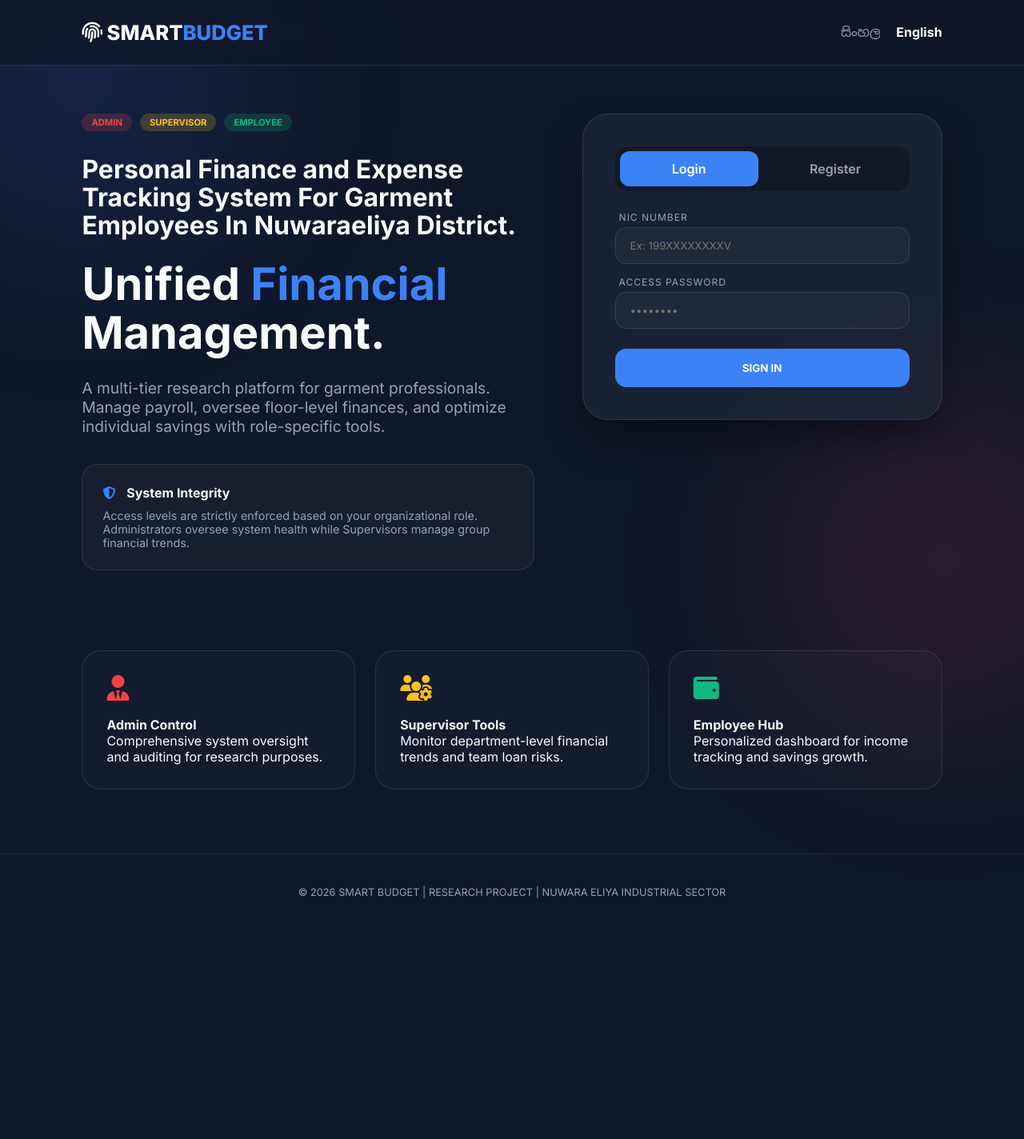
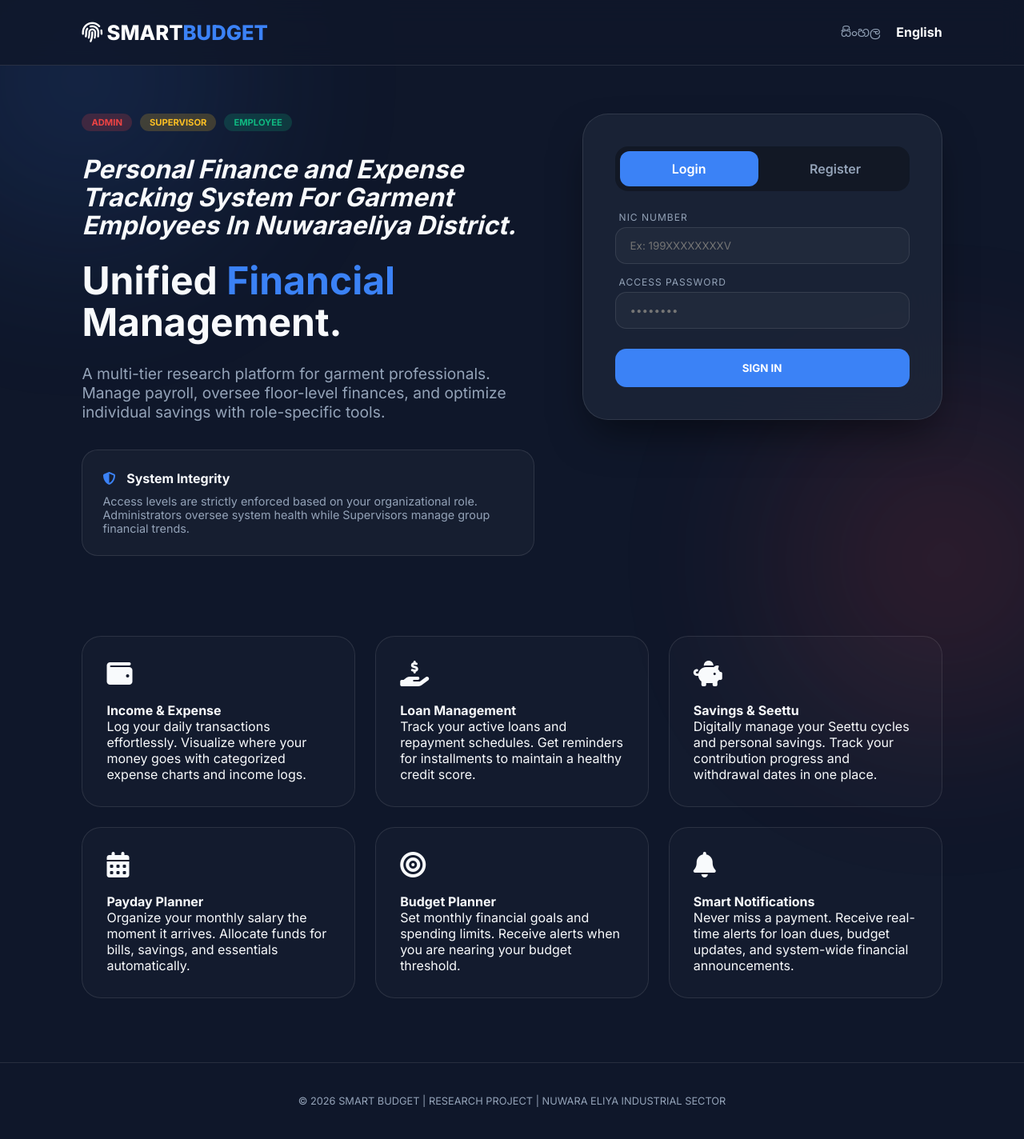
Before and after one commit to DilushaRathnayake/Final-Project, a PHP site: page /index.php in a window 1280 px wide. Shown: the whole page at 80% size. Before the commit the page ends 1123 px from the top, so only its background shows below. Run offline with PHP 8.4, Linux system fonts and the light colour scheme.

Commit message:
Update index.php

```diff
--- a/index.php
+++ b/index.php
@@ -166,8 +166,8 @@ if (isset($_GET['status'])) {
             <span class="role-badge badge-super">SUPERVISOR</span>
             <span class="role-badge badge-user">EMPLOYEE</span>
         </div>
-        <h1 style="font-size: 2rem; margin-bottom: 25px; line-height: 1.1;">Personal Finance and Expense Tracking System For Garment Employees In Nuwaraeliya District.</h1>
-        <h1 style="font-size: 3.5rem; margin-bottom: 25px; line-height: 1.1;">Unified <span style="color: var(--primary);">Financial</span> Management.</h1>
+        <h1 style="font-size: 2rem; margin-bottom: 25px; line-height: 1.1; font-style: italic;">Personal Finance and Expense Tracking System For Garment Employees In Nuwaraeliya District.</h1>
+        <h1 style="font-size: 3.0rem; margin-bottom: 25px; line-height: 1.1;">Unified <span style="color: var(--primary);">Financial</span> Management.</h1>
         <p style="color: var(--text-dim); font-size: 1.2rem; margin-bottom: 35px;">A multi-tier research platform for garment professionals. Manage payroll, oversee floor-level finances, and optimize individual savings with role-specific tools.</p>
 
         <div style="background: rgba(255,255,255,0.03); padding: 25px; border-radius: 20px; border: 1px solid var(--border-glass);">
@@ -266,21 +266,38 @@ if (isset($_GET['status'])) {
 </div>
 
 <div class="role-features">
+
         <div class="feature-box">
-        <i class="fas fa-user-tie" style="color: var(--admin-color);"></i>
-        <h4>Admin Control</h4>
-        <p>Comprehensive system oversight and auditing for research purposes.</p>
+            <i class="fas fa-wallet"></i>
+            <h4>Income & Expense</h4>
+            <p>Log your daily transactions effortlessly. Visualize where your money goes with categorized expense charts and income logs.</p>
         </div>
         <div class="feature-box">
-        <i class="fas fa-users-gear" style="color: var(--supervisor-color);"></i>
-        <h4>Supervisor Tools</h4>
-        <p>Monitor department-level financial trends and team loan risks.</p>
+            <i class="fas fa-hand-holding-dollar"></i>
+            <h4>Loan Management</h4>
+            <p>Track your active loans and repayment schedules. Get reminders for installments to maintain a healthy credit score.</p>
         </div>
         <div class="feature-box">
-        <i class="fas fa-wallet" style="color: var(--user-color);"></i>
-        <h4>Employee Hub</h4>
-        <p>Personalized dashboard for income tracking and savings growth.</p>
+            <i class="fas fa-piggy-bank"></i>
+            <h4>Savings & Seettu</h4>
+            <p>Digitally manage your Seettu cycles and personal savings. Track your contribution progress and withdrawal dates in one place.</p>
         </div>
+        <div class="feature-box">
+            <i class="fas fa-calendar-alt"></i>
+            <h4>Payday Planner</h4>
+            <p>Organize your monthly salary the moment it arrives. Allocate funds for bills, savings, and essentials automatically.</p>
+        </div>
+        <div class="feature-box">
+            <i class="fas fa-bullseye"></i>
+            <h4>Budget Planner</h4>
+            <p>Set monthly financial goals and spending limits. Receive alerts when you are nearing your budget threshold.</p>
+        </div>
+        <div class="feature-box">
+            <i class="fas fa-bell"></i>
+            <h4>Smart Notifications</h4>
+            <p>Never miss a payment. Receive real-time alerts for loan dues, budget updates, and system-wide financial announcements.</p>
+        </div>
+
 </div>
 
 <footer>
```
Lines whose indentation alone changed are shown as unchanged.
